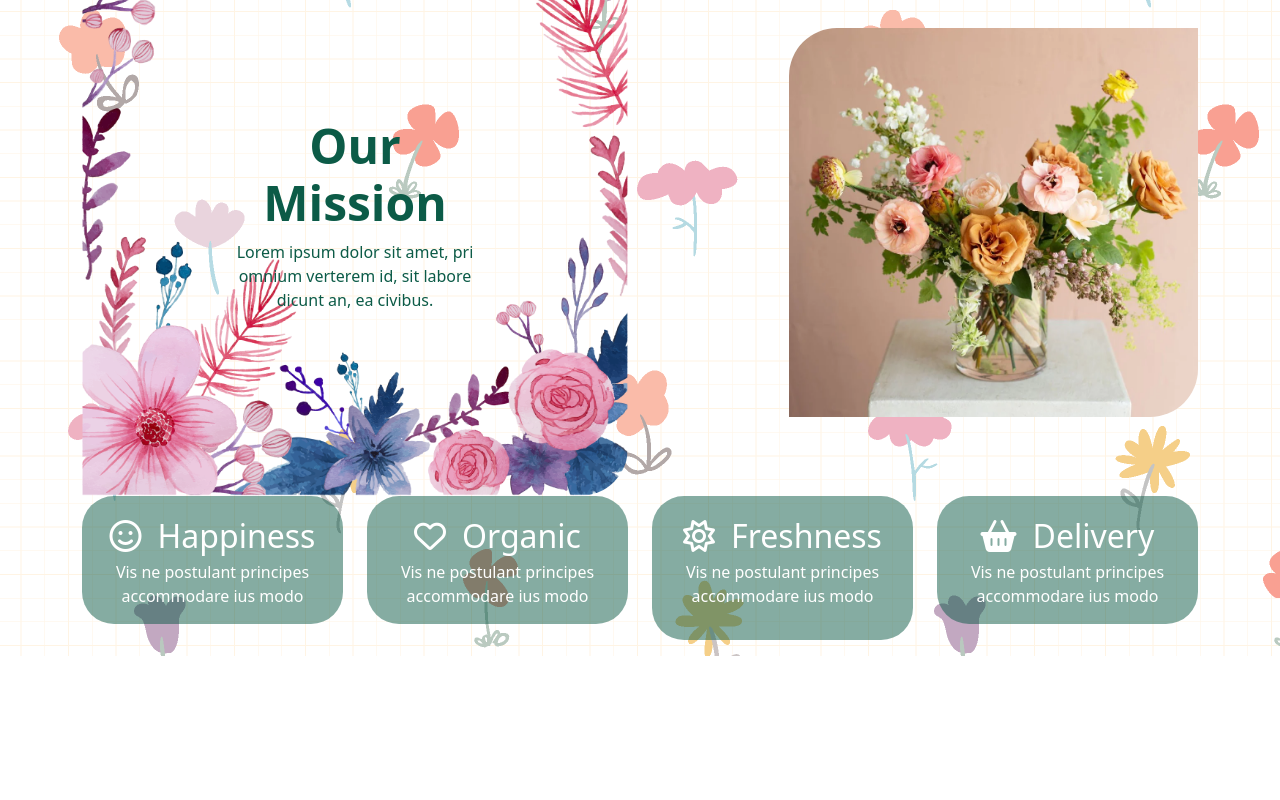
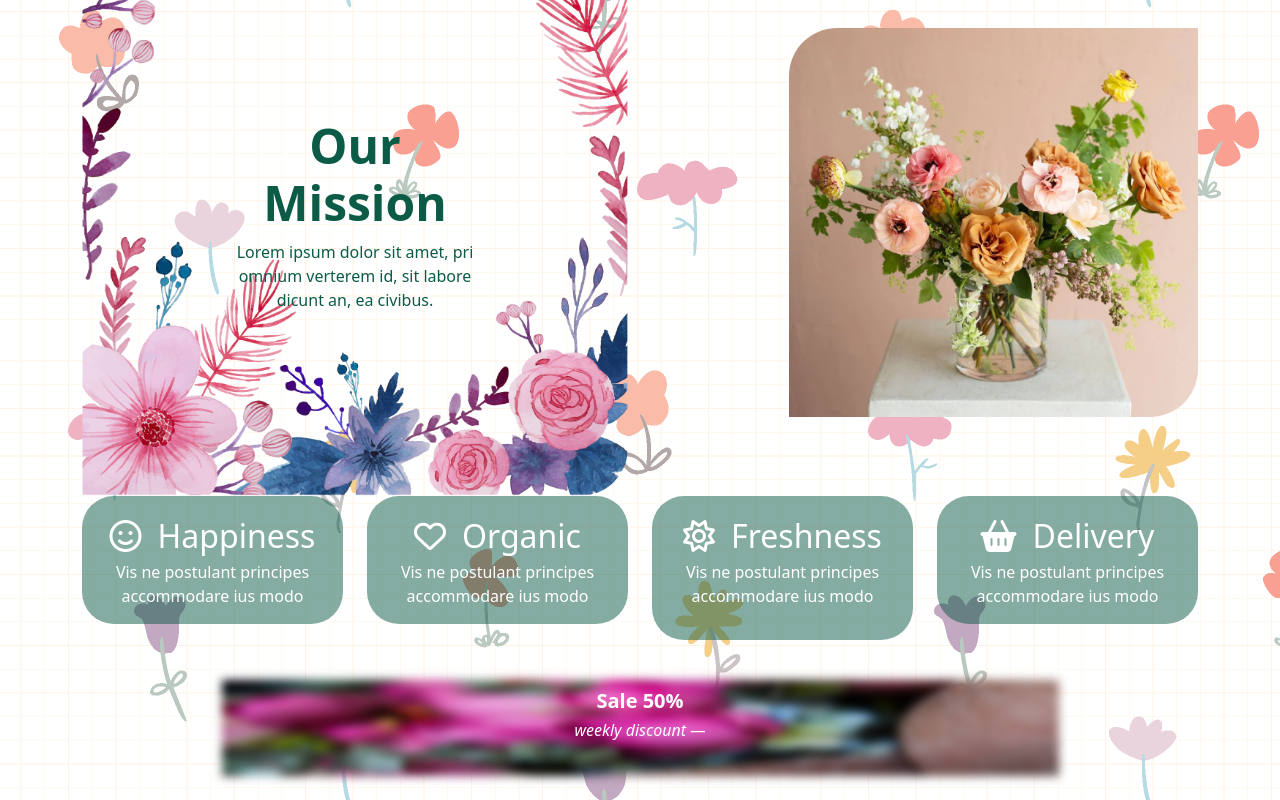
Before and after one commit to ParvinAlasgar/Floral-LandingPage, a plain HTML site: page index.html in a window 1280 px wide. Shown: the part 2060-2860 px from the top of the page. Before the commit the page ends 2716 px from the top, so only its background shows below. Drawn offline with Linux system fonts and the light colour scheme.

Commit message:
add: added banner section

```diff
--- a/assets/sass/main.scss
+++ b/assets/sass/main.scss
@@ -96,4 +96,16 @@ main {
       }
     }
   }
+  // Banner
+  #banner {
+    img {
+      height: 6rem;
+      filter: blur(0.3rem);
+    }
+    .content {
+      top: 10%;
+      left: 50%;
+      transform: translate(-50%);
+    }
+  }
 }
--- a/index.html
+++ b/index.html
@@ -247,6 +247,22 @@
           </div>
         </div>
       </sectioon>
+      <!-- Banner -->
+      <section id="banner" class="my-4">
+        <div class="container">
+          <div class="wrapper text-center position-relative">
+            <img
+              class="img-fluid w-75"
+              src="./assets/images/sl3-1050x700.jpg"
+              alt="banner"
+            />
+            <div class="content position-absolute">
+              <h5 class="text-white fw-bold">Sale 50%</h5>
+              <h6 class="text-white fst-italic">weekly discount —</h6>
+            </div>
+          </div>
+        </div>
+      </section>
     </main>
   </body>
 </html>
```
Also changed, not shown: assets/css/main.css, assets/images/sl3-1050x700.jpg (added), 1 other file.
